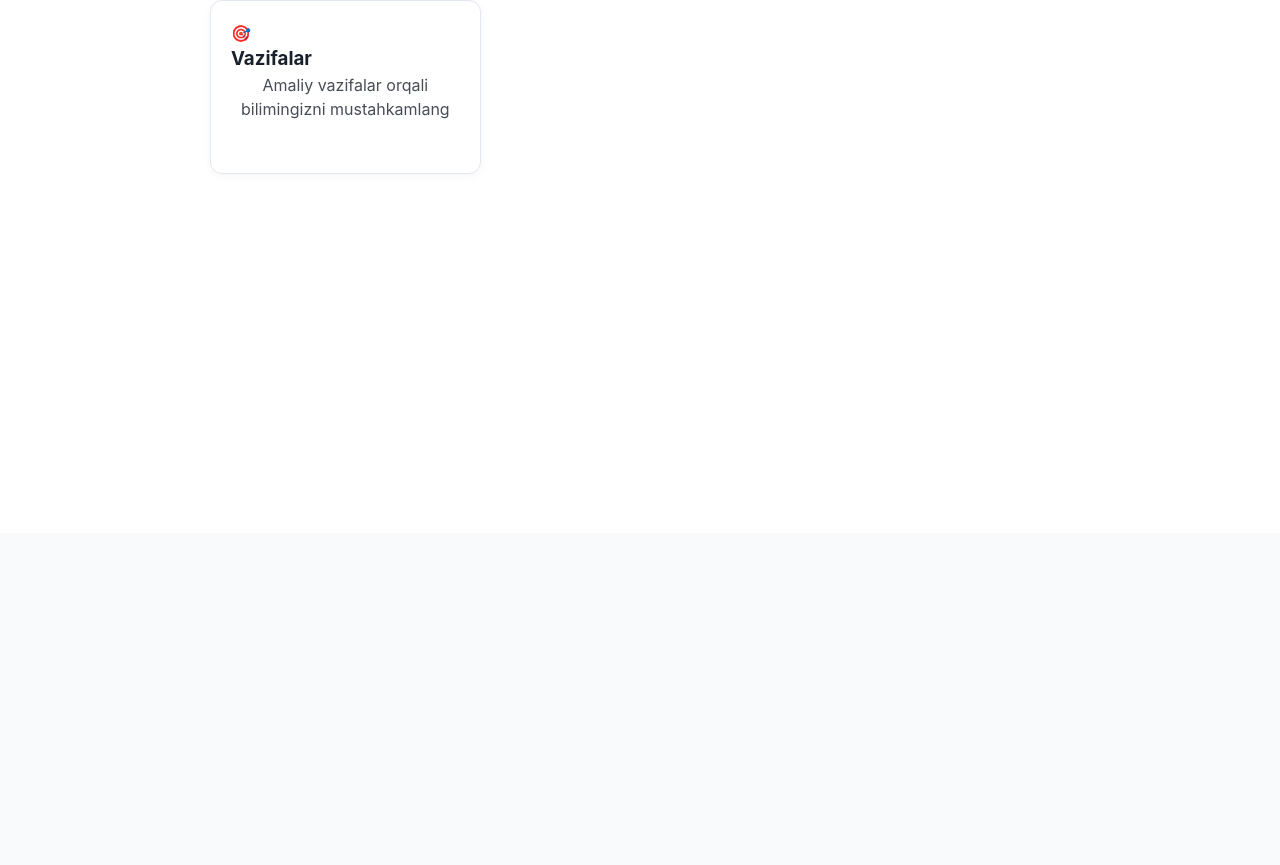
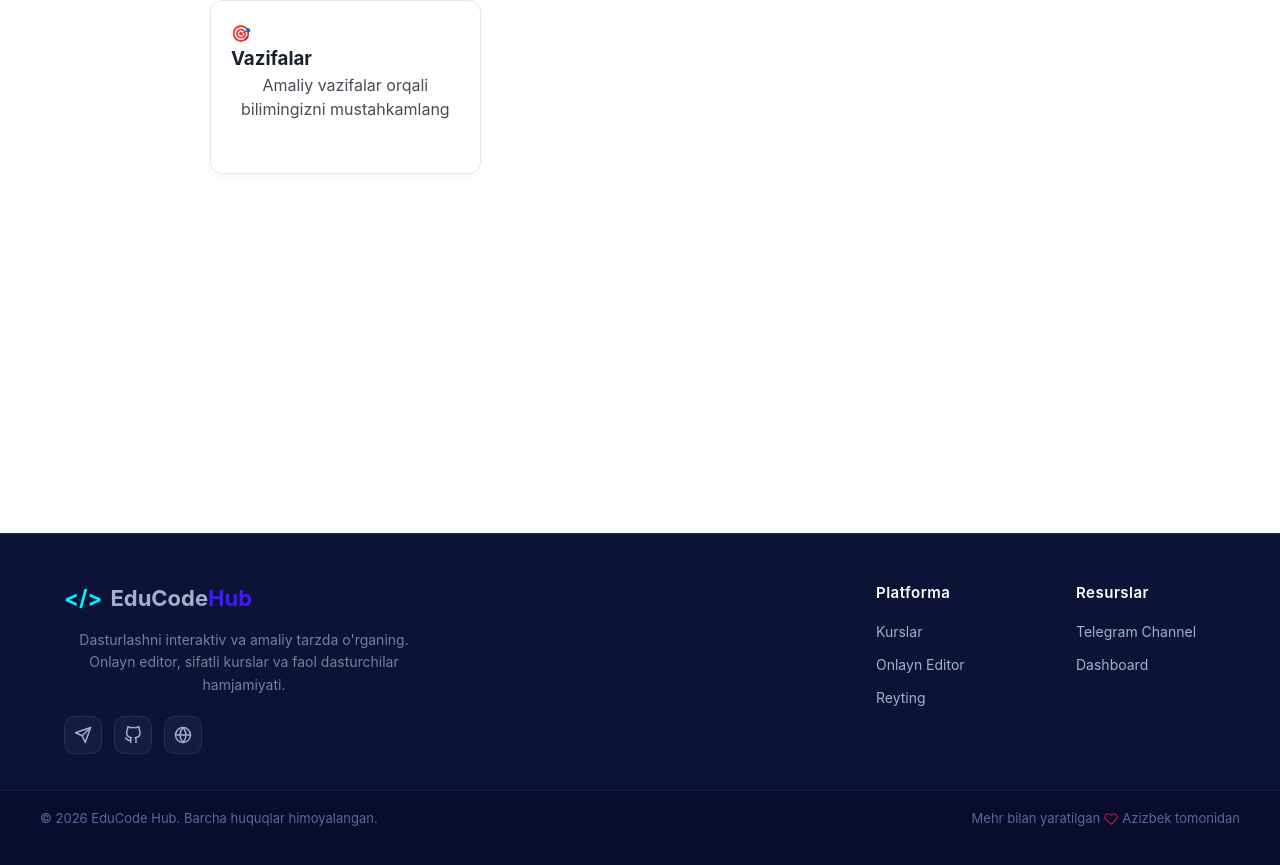
Before and after one commit to Azizbek432/EduCode_Hub, a React (Vite) app: page / in a window 1280 px wide. Shown: the part 1119-1984 px from the top of the page. Before the commit the page ends 1652 px from the top, so only its background shows below. Built offline with nearby package versions, Linux system fonts and the light colour scheme; no server answers.

Commit message:
fix(app): attach Footer correctly and setup sticky flex layout

```diff
--- a/src/App.jsx
+++ b/src/App.jsx
@@ -12,6 +12,7 @@ import CourseDetail from "./pages/CourseDetail/CourseDetail";
 import Compiler from "./pages/Compiler/Compiler";
 import Leaderboard from "./pages/Leaderboard/Leaderboard";
 import NotFound from "./pages/NotFound/NotFound";
+import Footer from "./components/Footer/Footer";
 import "./App.css";
 
 function App() {
@@ -83,6 +84,7 @@ function App() {
 
   return (
     <BrowserRouter>
+      <div style={{ display: "flex", flexDirection: "column", minHeight: "100vh" }}>
         <Navbar
           darkMode={darkMode}
           toggleDark={() => setDarkMode(!darkMode)}
@@ -90,6 +92,7 @@ function App() {
           profile={profile}
         />
 
+        <main style={{ flex: 1 }}>
           <Routes>
             <Route path="/" element={<Home />} />
             <Route
@@ -112,6 +115,10 @@ function App() {
             <Route path="/leaderboard" element={<Leaderboard />} />
             <Route path="*" element={<NotFound />} />
           </Routes>
+        </main>
+
+        <Footer />
+      </div>
     </BrowserRouter>
   );
 }
```
Lines whose indentation alone changed are shown as unchanged.
